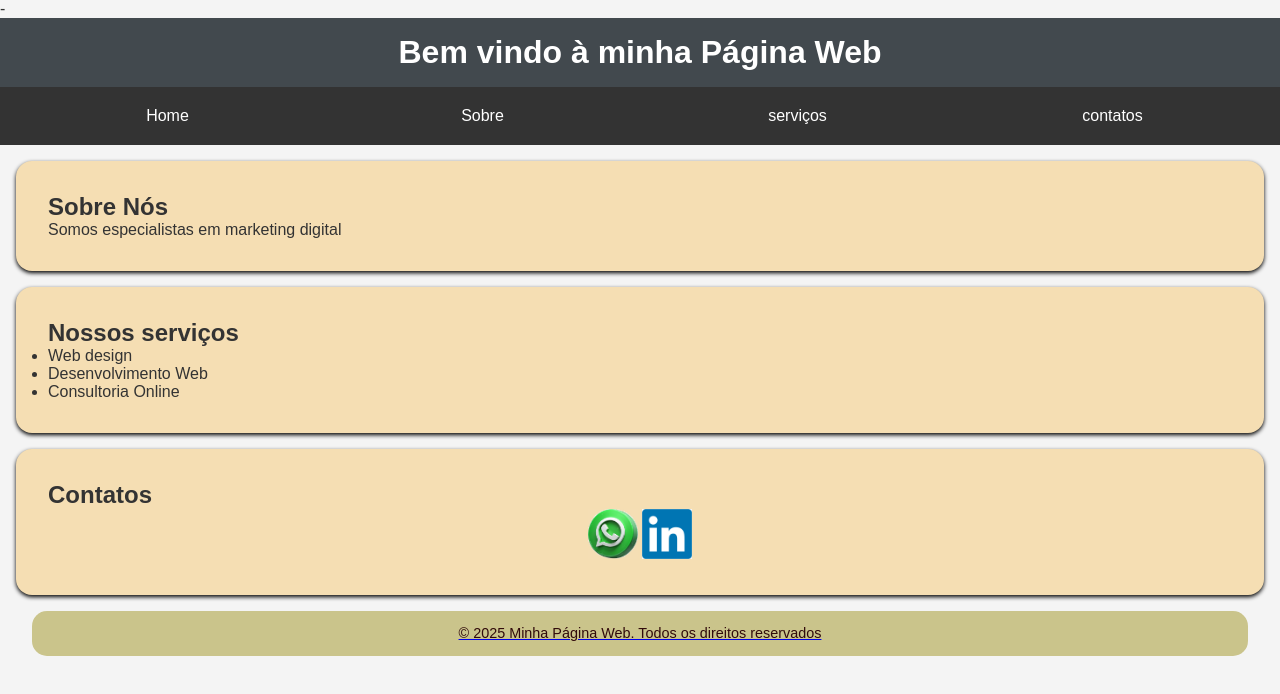
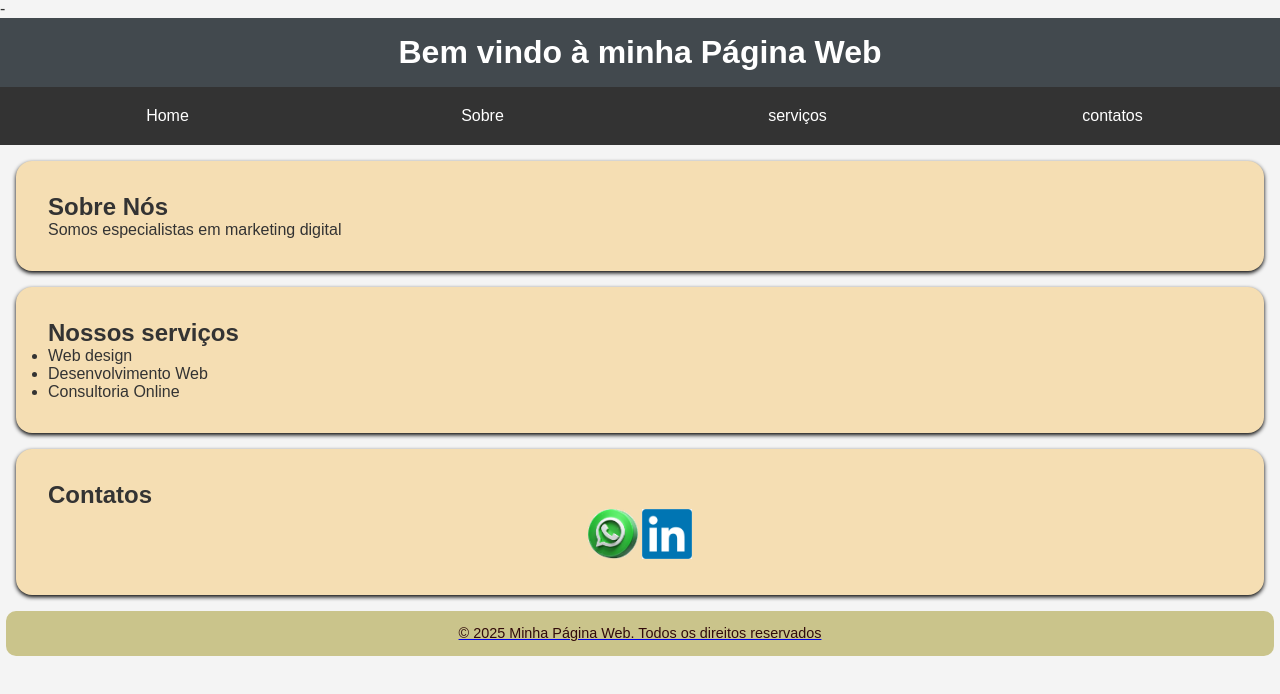
Before and after one commit to contatoatencaoprimaria-ctrl/Site_Responsivo-, a plain HTML site: page index.html in a window 1280 px wide. Drawn offline with Linux system fonts and the light colour scheme.

Commit message:
VERSAO 4
Prenchimento do rodape

```diff
--- a/css/style.css
+++ b/css/style.css
@@ -33,8 +33,8 @@ footer {
     color: #310b0b;
     padding: 1em;
     bottom: 0;
-    width: 95%;
-    border-radius:15px;
+    width: 99%;
+    border-radius:10px;
     margin: 0 auto; /* Centraliza o footer na página */
     font-size: 0.9em;
     /* fonte de toda pagina */
```
